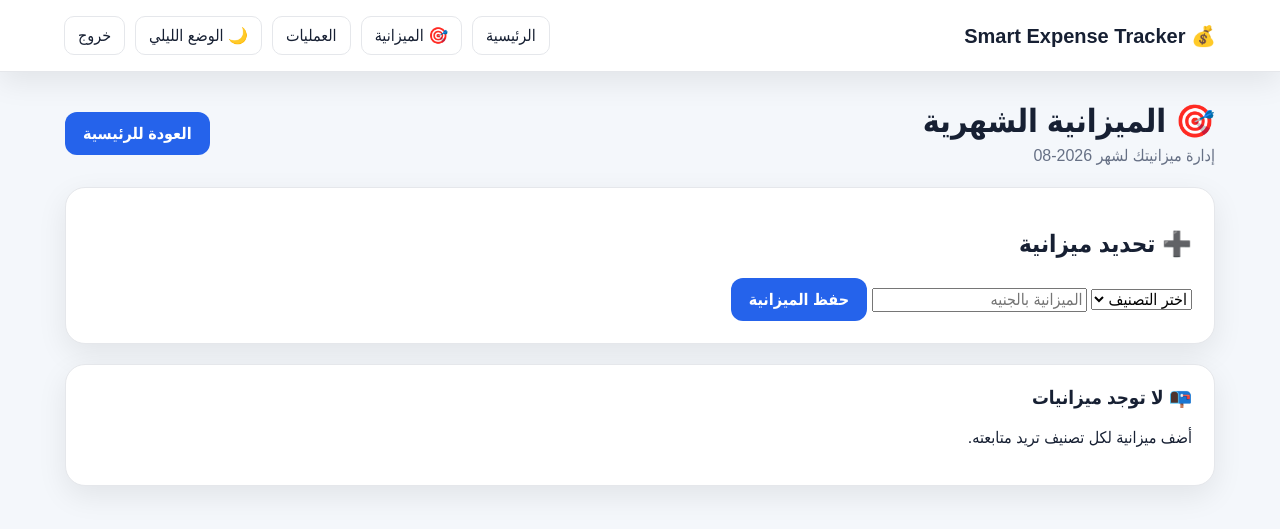
After one commit to moahmeeee-create/smart-expense-tracker, a Flask app: page /budget in a window 1280 px wide. The commit adds this page. Shown: the top 529 px of the page. Run offline with Flask 3, Linux system fonts and the light colour scheme; the visitor is signed in with stand-in values (Sample User, id 1).

Commit message:
Add monthly budget management

```diff
--- a/app.py
+++ b/app.py
@@ -60,6 +60,15 @@ class Expense(db.Model):
         db.ForeignKey("user.id"),
         nullable=False
     )
+
+
+
+class Budget(db.Model):
+    id = db.Column(db.Integer, primary_key=True)
+    category = db.Column(db.String(100), nullable=False)
+    amount = db.Column(db.Float, nullable=False)
+    month = db.Column(db.String(7), nullable=False)
+    user_id = db.Column(db.Integer, db.ForeignKey("user.id"), nullable=False)
 
 
 def login_required(function):
@@ -435,6 +444,110 @@ with app.app_context():
     db.create_all()
 
 
+@app.route("/budget", methods=["GET", "POST"])
+@login_required
+def budget():
+    user_id = session["user_id"]
+    current_month = datetime.now().strftime("%Y-%m")
+
+    categories = [
+        "طعام",
+        "مواصلات",
+        "فواتير",
+        "تسوق",
+        "تعليم",
+        "ترفيه",
+        "صحة",
+        "أخرى"
+    ]
+
+    if request.method == "POST":
+        category = request.form.get("category", "").strip()
+
+        try:
+            amount = float(request.form.get("amount", 0))
+        except ValueError:
+            amount = 0
+
+        if category not in categories:
+            flash("اختر تصنيفًا صحيحًا", "error")
+            return redirect(url_for("budget"))
+
+        if amount <= 0:
+            flash("أدخل ميزانية صحيحة", "error")
+            return redirect(url_for("budget"))
+
+        existing = Budget.query.filter_by(
+            category=category,
+            month=current_month,
+            user_id=user_id
+        ).first()
+
+        if existing:
+            existing.amount = amount
+        else:
+            db.session.add(Budget(
+                category=category,
+                amount=amount,
+                month=current_month,
+                user_id=user_id
+            ))
+
+        db.session.commit()
+        flash("تم حفظ الميزانية بنجاح", "success")
+        return redirect(url_for("budget"))
+
+    budgets = Budget.query.filter_by(
+        month=current_month,
+        user_id=user_id
+    ).all()
+
+    expenses = Expense.query.filter_by(user_id=user_id).all()
+
+    budget_data = []
+
+    for item in budgets:
+        spent = sum(
+            expense.amount
+            for expense in expenses
+            if expense.category == item.category
+            and expense.date.strftime("%Y-%m") == current_month
+        )
+
+        remaining = item.amount - spent
+        percentage = (spent / item.amount * 100) if item.amount else 0
+
+        budget_data.append({
+            "id": item.id,
+            "category": item.category,
+            "amount": item.amount,
+            "spent": spent,
+            "remaining": remaining,
+            "percentage": min(percentage, 100)
+        })
+
+    return render_template(
+        "budget.html",
+        categories=categories,
+        budget_data=budget_data,
+        current_month=current_month
+    )
+
+
+@app.route("/budget/delete/<int:item_id>")
+@login_required
+def delete_budget(item_id):
+    item = Budget.query.filter_by(
+        id=item_id,
+        user_id=session["user_id"]
+    ).first_or_404()
+
+    db.session.delete(item)
+    db.session.commit()
+
+    flash("تم حذف الميزانية", "success")
+    return redirect(url_for("budget"))
+
 if __name__ == "__main__":
     app.run(
         host="0.0.0.0",
--- a/static/css/style.css
+++ b/static/css/style.css
@@ -543,3 +543,42 @@ select {
     }
 
 }
+
+
+.budget-grid {
+    display: grid;
+    grid-template-columns: repeat(auto-fit, minmax(260px, 1fr));
+    gap: 20px;
+    margin-top: 20px;
+}
+
+.budget-card {
+    position: relative;
+}
+
+.budget-header {
+    display: flex;
+    justify-content: space-between;
+    align-items: center;
+    gap: 10px;
+}
+
+.progress {
+    width: 100%;
+    height: 12px;
+    background: rgba(148, 163, 184, 0.2);
+    border-radius: 20px;
+    overflow: hidden;
+    margin: 15px 0 8px;
+}
+
+.progress-bar {
+    height: 100%;
+    background: #6366f1;
+    border-radius: 20px;
+    transition: width 0.4s ease;
+}
+
+.budget-card strong {
+    font-weight: 700;
+}
--- a/templates/base.html
+++ b/templates/base.html
@@ -25,6 +25,7 @@
 
         {% if session.get("user_id") %}
         <a href="{{ url_for('dashboard') }}">الرئيسية</a>
+        <a href="{{ url_for('budget') }}">🎯 الميزانية</a>
         <a href="{{ url_for('transactions') }}">العمليات</a>
         {% endif %}
 
--- /dev/null
+++ b/templates/budget.html
@@ -0,0 +1,114 @@
+{% extends "base.html" %}
+
+{% block title %}الميزانية الشهرية{% endblock %}
+
+{% block content %}
+
+<div class="container">
+
+    <div class="page-head">
+        <div>
+            <h1>🎯 الميزانية الشهرية</h1>
+            <p>إدارة ميزانيتك لشهر {{ current_month }}</p>
+        </div>
+
+        <a class="btn" href="{{ url_for('dashboard') }}">
+            العودة للرئيسية
+        </a>
+    </div>
+
+    <div class="card">
+        <h2>➕ تحديد ميزانية</h2>
+
+        <form method="POST">
+
+            <select name="category" required>
+                <option value="">اختر التصنيف</option>
+
+                {% for category in categories %}
+                    <option value="{{ category }}">{{ category }}</option>
+                {% endfor %}
+            </select>
+
+            <input
+                type="number"
+                name="amount"
+                min="1"
+                step="0.01"
+                placeholder="الميزانية بالجنيه"
+                required
+            >
+
+            <button class="btn" type="submit">
+                حفظ الميزانية
+            </button>
+
+        </form>
+    </div>
+
+    <div class="budget-grid">
+
+        {% for item in budget_data %}
+
+            <div class="card budget-card">
+
+                <div class="budget-header">
+                    <h3>📌 {{ item.category }}</h3>
+
+                    <a
+                        class="delete-btn"
+                        href="{{ url_for('delete_budget', item_id=item.id) }}"
+                        onclick="return confirm('هل تريد حذف الميزانية؟')"
+                    >
+                        حذف
+                    </a>
+                </div>
+
+                <p>
+                    الميزانية:
+                    <strong>
+                        {{ "{:,.2f}".format(item.amount) }} جنيه
+                    </strong>
+                </p>
+
+                <p>
+                    المصروف:
+                    <strong>
+                        {{ "{:,.2f}".format(item.spent) }} جنيه
+                    </strong>
+                </p>
+
+                <p>
+                    المتبقي:
+                    <strong>
+                        {{ "{:,.2f}".format(item.remaining) }} جنيه
+                    </strong>
+                </p>
+
+                <div class="progress">
+                    <div
+                        class="progress-bar"
+                        style="width: {{ item.percentage }}%"
+                    ></div>
+                </div>
+
+                <small>
+                    {{ "%.1f"|format(item.percentage) }}% مستخدم
+                </small>
+
+            </div>
+
+        {% else %}
+
+            <div class="card">
+                <h3>📭 لا توجد ميزانيات</h3>
+                <p>أضف ميزانية لكل تصنيف تريد متابعته.</p>
+            </div>
+
+        {% endfor %}
+
+    </div>
+
+</div>
+
+{% endblock %}
```
